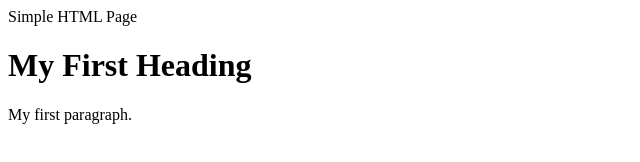
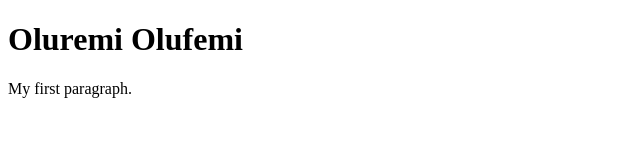
Before and after one commit to OluremiOlufemi/origins, a plain HTML site: page index.html in a window 1280 px wide. Shown: the whole page, without its empty margins (0-640 px from the left). Drawn offline with Linux system fonts and the light colour scheme.

Commit message:
Title Change

```diff
--- a/index.html
+++ b/index.html
@@ -1,9 +1,10 @@
-Simple HTML Page
+
 <!DOCTYPE html>
 <html>
 <body>
 
-<h1>My First Heading</h1>
+
+<h1>Oluremi Olufemi</h1>
 
 <p>My first paragraph.</p>
 
```
